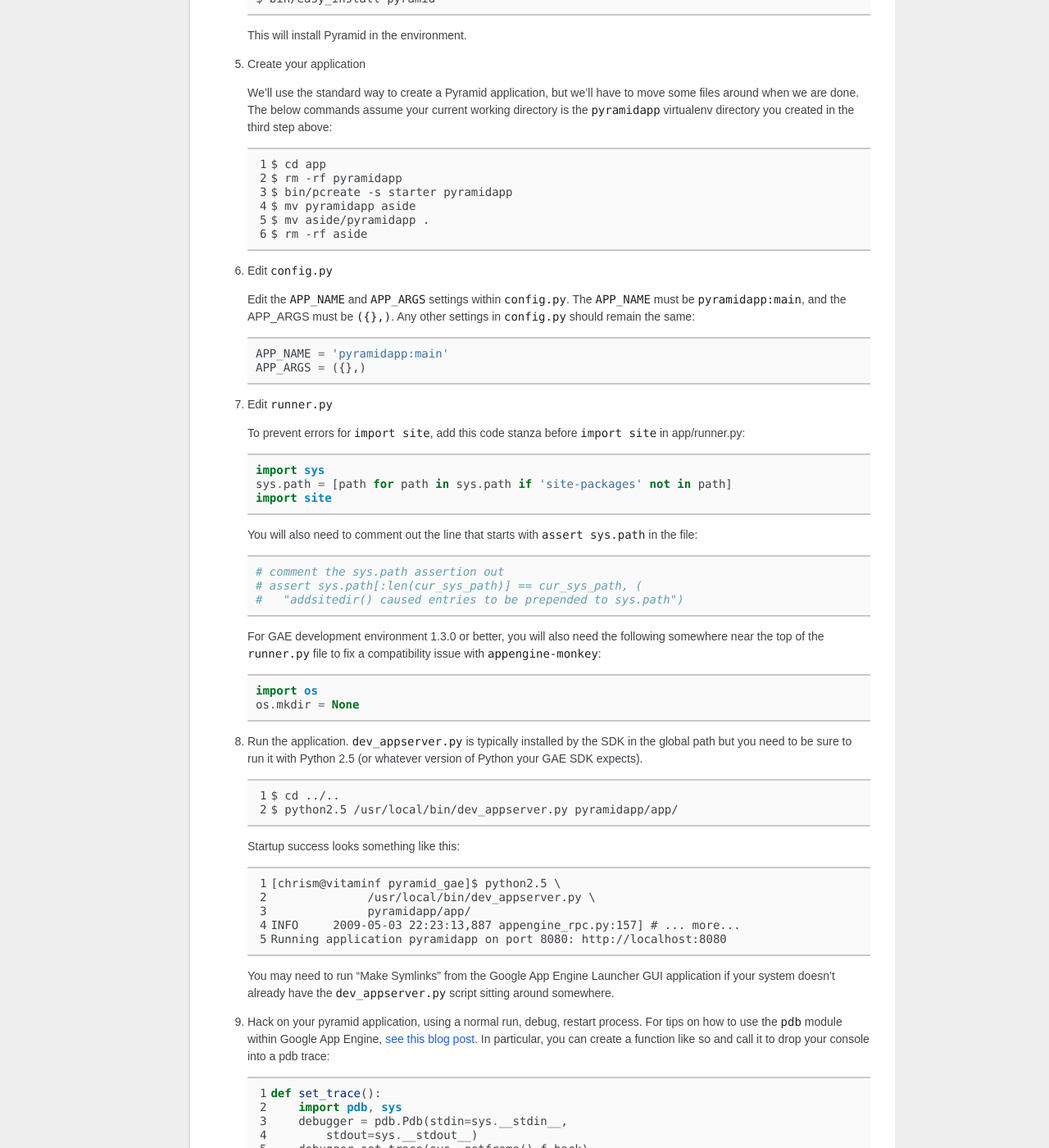
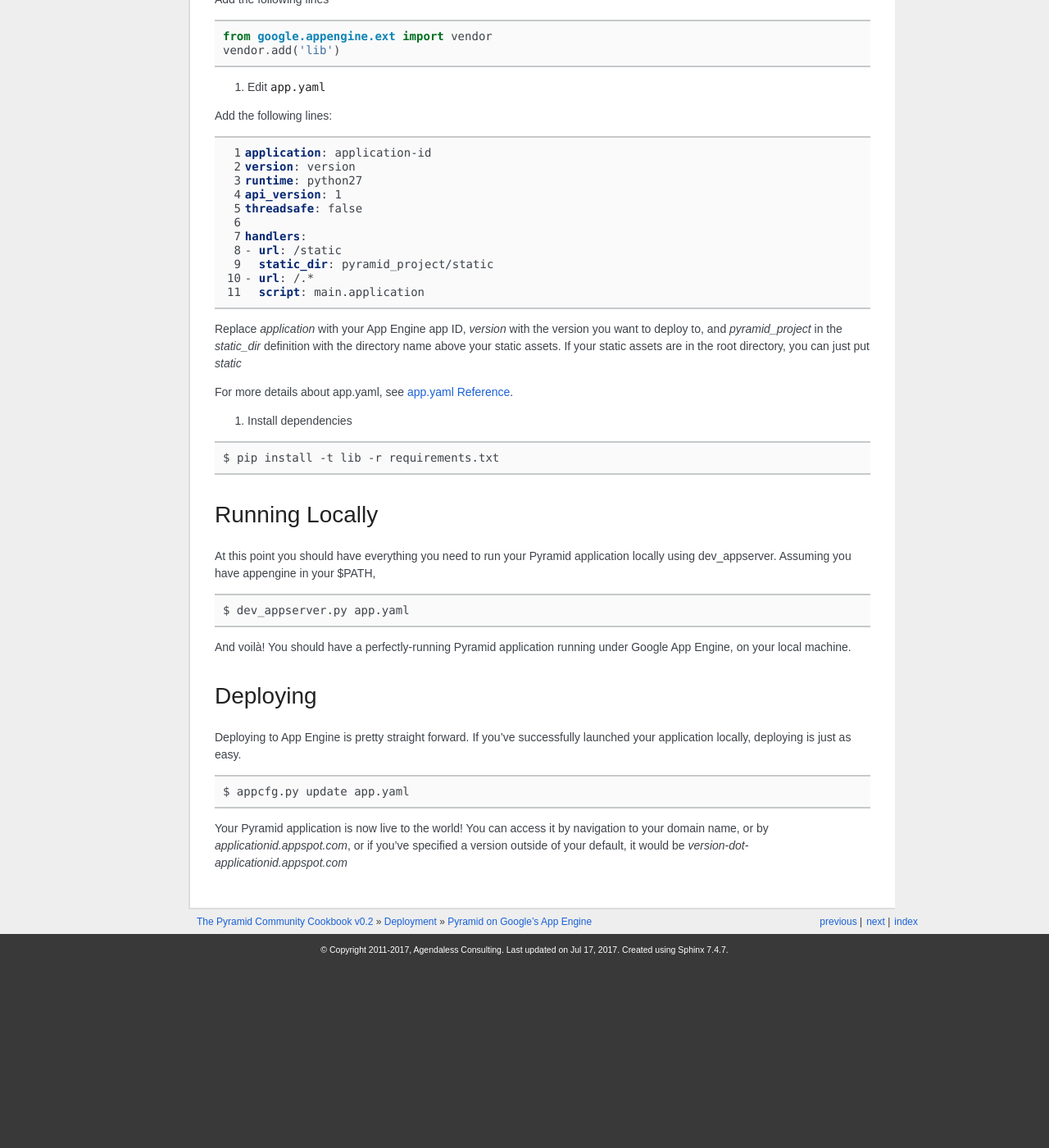
Before and after one commit to Pylons/pyramid_cookbook, a Sphinx documentation site: the page built from docs/deployment/gae.rst, in a window 1280 px wide and 1400 px high, scrolled down 807 px. Shown: the whole window at 82% size. Built offline with Sphinx 7.4.7, drawn with Linux system fonts in a browser that asks for light colours; some web fonts are replaced; after the commit the page ends 1984 px from its top, so only the background shows below that; some of the changed text lies outside the part shown.

Commit message:
Update deploying to App Engine (#190)
* Update deploying to App Engine, no longer need appengine-monkey or buildout.

* Update indentations and typos.

* Fix build errors

```diff
--- a/CONTRIBUTORS.txt
+++ b/CONTRIBUTORS.txt
@@ -118,3 +118,4 @@
 Dan Clark, 03/11/2017
 Benjamin Petersen, 03/20/2017
 Volker Diels-Grabsch, 06/08/2017
+Jeremy Davis, 07/09/2017
--- a/docs/deployment/gae.rst
+++ b/docs/deployment/gae.rst
@@ -1,225 +1,108 @@
 .. _appengine_tutorial:
 
-:app:`Pyramid` on Google's App Engine (using appengine-monkey)
+:app:`Pyramid` on Google's App Engine
 ==============================================================
 
-This is but one way to develop applications to run on Google's `App
-Engine <http://code.google.com/appengine/>`_. This one uses
-`appengine-monkey`. For a different approach, you may want to look at
-:ref:`appengine_buildout_tutorial`.
-
 It is possible to run a :app:`Pyramid` application on Google's `App
-Engine <http://code.google.com/appengine/>`_.  Content from this
-tutorial was contributed by YoungKing, based on the
-`"appengine-monkey" tutorial for Pylons
-<http://code.google.com/p/appengine-monkey/wiki/Pylons>`_.  This
+Engine <https://cloud.google.com/appengine/>`_.  This
 tutorial is written in terms of using the command line on a UNIX
 system; it should be possible to perform similar actions on a Windows
-system.
+system. This tutorial also assumes you've already installed and created a :app:`Pyramid` application,
+and that you have an App Engine account to deploy to.
 
-#. Download Google's `App Engine SDK
-   <http://code.google.com/appengine/downloads.html>`_ and install it
-   on your system.
+Setup
+-----
 
-#. Use Subversion to check out the source code for
-   ``appengine-monkey``.
+First we'll need to create a few files so that App Engine can communicate with our project properly.
 
-   .. code-block:: text
+Create a ``requirements.txt`` file, a ``main.py`` file, an ``app.yaml`` file, and an ``appengine_config.py`` file.
 
-      $ svn co http://appengine-monkey.googlecode.com/svn/trunk/ \
-          appengine-monkey
+#. Edit ``requirements.txt``
 
-#. Use ``appengine_homedir.py`` script in ``appengine-monkey`` to
-   create a :term:`virtualenv` for your application.
+Add the following lines:
 
-   .. code-block:: text
+.. code-block:: text
+    :linenos:
 
-      $ export GAE_PATH=/usr/local/google_appengine
-      $ python2.5 /path/to/appengine-monkey/appengine-homedir.py --gae \
-        $GAE_PATH pyramidapp
+    Pyramid
+    waitress
+    pyramid_debugtoolbar
+    pyramid_chameleon
 
-   Note that ``$GAE_PATH`` should be the path where you have unpacked
-   the App Engine SDK.  (On Mac OS X at least,
-   ``/usr/local/google_appengine`` is indeed where the installer puts
-   it).
+#. Edit ``main.py``
 
-   This will set up an environment in ``pyramidapp/``, with some tools
-   installed in ``pyramidapp/bin``. There will also be a directory
-   ``pyramidapp/app/`` which is the directory you will upload to
-   appengine.
+Add the following lines
 
-#. Install :app:`Pyramid` into the virtualenv
+.. code-block:: python
 
-   .. code-block:: text
+    from pyramid.paster import get_app, setup_logging
+    ini_path = 'production.ini'
+    setup_logging(ini_path)
+    application = get_app(ini_path, 'main')
 
-      $ cd pyramidapp/
-      $ bin/easy_install pyramid
+#. Edit ``appengine_config.py``
 
-   This will install :app:`Pyramid` in the environment.
+Add the following lines
 
-#. Create your application
+.. code-block:: python
 
-   We'll use the standard way to create a :app:`Pyramid`
-   application, but we'll have to move some files around when we are
-   done.  The below commands assume your current working directory is
-   the ``pyramidapp`` virtualenv directory you created in the third step
-   above:
+    from google.appengine.ext import vendor
+    vendor.add('lib')
 
-   .. code-block:: text
+#. Edit ``app.yaml``
 
-      $ cd app
-      $ rm -rf pyramidapp
-      $ bin/pcreate -s starter pyramidapp
-      $ mv pyramidapp aside
-      $ mv aside/pyramidapp .
-      $ rm -rf aside
+Add the following lines:
 
-#. Edit ``config.py``
+.. code-block:: yaml
 
-   Edit the ``APP_NAME`` and ``APP_ARGS`` settings within
-   ``config.py``.  The ``APP_NAME`` must be ``pyramidapp:main``, and
-   the APP_ARGS must be ``({},)``.  Any other settings in
-   ``config.py`` should remain the same::
+    application: application-id
+    version: version
+    runtime: python27
+    api_version: 1
+    threadsafe: false
 
-      APP_NAME = 'pyramidapp:main'
-      APP_ARGS = ({},)
+    handlers:
+    - url: /static
+      static_dir: pyramid_project/static
+    - url: /.*
+      script: main.application
 
-#. Edit ``runner.py``
+Replace `application` with your App Engine app ID, `version` with the version you want to deploy to, and `pyramid_project`
+in the `static_dir` definition with the directory name above your static assets. If your static assets are in the root
+directory, you can just put `static`
 
-   To prevent errors for ``import site``, add this code stanza before
-   ``import site`` in app/runner.py::
+For more details about app.yaml, see `app.yaml Reference <https://cloud.google.com/appengine/docs/standard/python/config/appref>`_.
 
-      import sys
-      sys.path = [path for path in sys.path if 'site-packages' not in path]
-      import site
 
-   You will also need to comment out the line that starts with
-   ``assert sys.path`` in the file::
+#. Install dependencies
 
-      # comment the sys.path assertion out
-      # assert sys.path[:len(cur_sys_path)] == cur_sys_path, (
-      #   "addsitedir() caused entries to be prepended to sys.path")
+.. code-block:: bash
 
-   For GAE development environment 1.3.0 or better, you will also need
-   the following somewhere near the top of the ``runner.py`` file to
-   fix a compatibility issue with ``appengine-monkey``::
+    $ pip install -t lib -r requirements.txt
 
-      import os
-      os.mkdir = None
 
-#. Run the application.  ``dev_appserver.py`` is typically installed
-   by the SDK in the global path but you need to be sure to run it
-   with Python 2.5 (or whatever version of Python your GAE SDK
-   expects).
+Running Locally
+---------------
 
-   .. code-block:: text
-      :linenos:
-
-      $ cd ../..
-      $ python2.5 /usr/local/bin/dev_appserver.py pyramidapp/app/
-
-   Startup success looks something like this:
-
-   .. code-block:: text
-
-      [chrism@vitaminf pyramid_gae]$ python2.5 \
-                    /usr/local/bin/dev_appserver.py \
-                    pyramidapp/app/
-      INFO     2009-05-03 22:23:13,887 appengine_rpc.py:157] # ... more...
-      Running application pyramidapp on port 8080: http://localhost:8080
-
-   You may need to run "Make Symlinks" from the Google App Engine
-   Launcher GUI application if your system doesn't already have the
-   ``dev_appserver.py`` script sitting around somewhere.
-
-#. Hack on your pyramid application, using a normal run, debug, restart
-   process.  For tips on how to use the ``pdb`` module within Google
-   App Engine, `see this blog post
-   <http://jjinux.blogspot.com/2008/05/python-debugging-google-app-engine-apps.html>`_.
-   In particular, you can create a function like so and call it to
-   drop your console into a pdb trace::
-
-      def set_trace():
-          import pdb, sys
-          debugger = pdb.Pdb(stdin=sys.__stdin__,
-              stdout=sys.__stdout__)
-          debugger.set_trace(sys._getframe().f_back)
-
-#. `Sign up for a GAE account <http://code.google.com/appengine/>`_
-   and create an application.  You'll need a mobile phone to accept an
-   SMS in order to receive authorization.
-
-#. Edit the application's ID in ``app.yaml`` to match the application
-   name you created during GAE account setup.
-
-   .. code-block:: yaml
-
-      application: mycoolpyramidapp
-
-#. Upload the application
-
-   .. code-block:: text
-
-      $ python2.5 /usr/local/bin/appcfg.py update pyramidapp/app
-
-   You almost certainly won't hit the 3000-file GAE file number limit
-   when invoking this command.  If you do, however, it will look like
-   so:
-
-   .. code-block:: text
-
-       HTTPError: HTTP Error 400: Bad Request
-       Rolling back the update.
-       Error 400: --- begin server output ---
-       Max number of files and blobs is 3000.
-       --- end server output ---
-
-   If you do experience this error, you will be able to get around
-   this by zipping libraries. You can use ``pip`` to create zipfiles
-   from packages.  See :ref:`pip_zip` for more information about this.
-
-   A successful upload looks like so:
-
-   .. code-block:: text
-
-      [chrism@vitaminf pyramidapp]$ python2.5 /usr/local/bin/appcfg.py \
-                                    update ../pyramidapp/app/
-      Scanning files on local disk.
-      Scanned 500 files.
-      # ... more output ...
-      Will check again in 16 seconds.
-      Checking if new version is ready to serve.
-      Closing update: new version is ready to start serving.
-      Uploading index definitions.
-
-#. Visit ``http://<yourapp>.appspot.com`` in a browser.
-
-.. _pip_zip:
-
-Zipping Files Via Pip
----------------------
-
-If you hit the Google App Engine 3000-file limit, you may need to
-create zipfile archives out of some distributions installed in your
-application's virtualenv.
-
-First, see which packages are available for zipping:
+At this point you should have everything you need to run your Pyramid application locally using dev_appserver.
+Assuming you have appengine in your $PATH,
 
 .. code-block:: text
 
-   $ bin/pip zip -l
+  $ dev_appserver.py app.yaml
 
-This shows your zipped packages (by default, none) and your unzipped
-packages. You can zip a package like so:
+And voilà! You should have a perfectly-running Pyramid application running under Google App Engine, on your local machine.
+
+Deploying
+---------
+
+Deploying to App Engine is pretty straight forward. If you've successfully launched your application locally,
+deploying is just as easy.
 
 .. code-block:: text
 
-   $ bin/pip zip pytz-2009g-py2.5.egg
+  $ appcfg.py update app.yaml
 
-Note that it requires the whole egg file name.  For a :app:`Pyramid` app, the
-following packages are good candidates to be zipped.
-
-- Chameleon
-- zope.i18n
-
-Once the zipping procedure is finished you can try uploading again.
+Your Pyramid application is now live to the world! You can access it by navigation to your domain name, or by
+`applicationid.appspot.com`, or if you've specified a version outside of your default, it would
+be `version-dot-applicationid.appspot.com`
```
